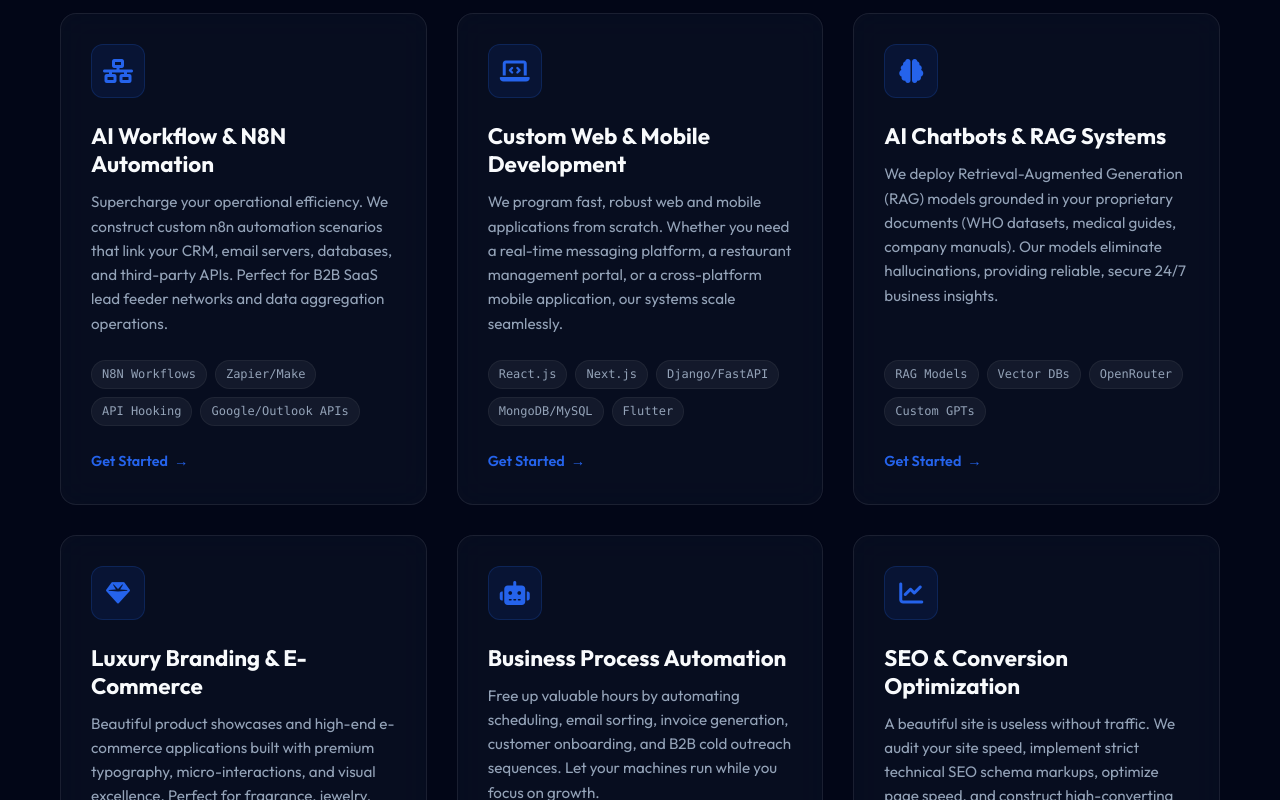
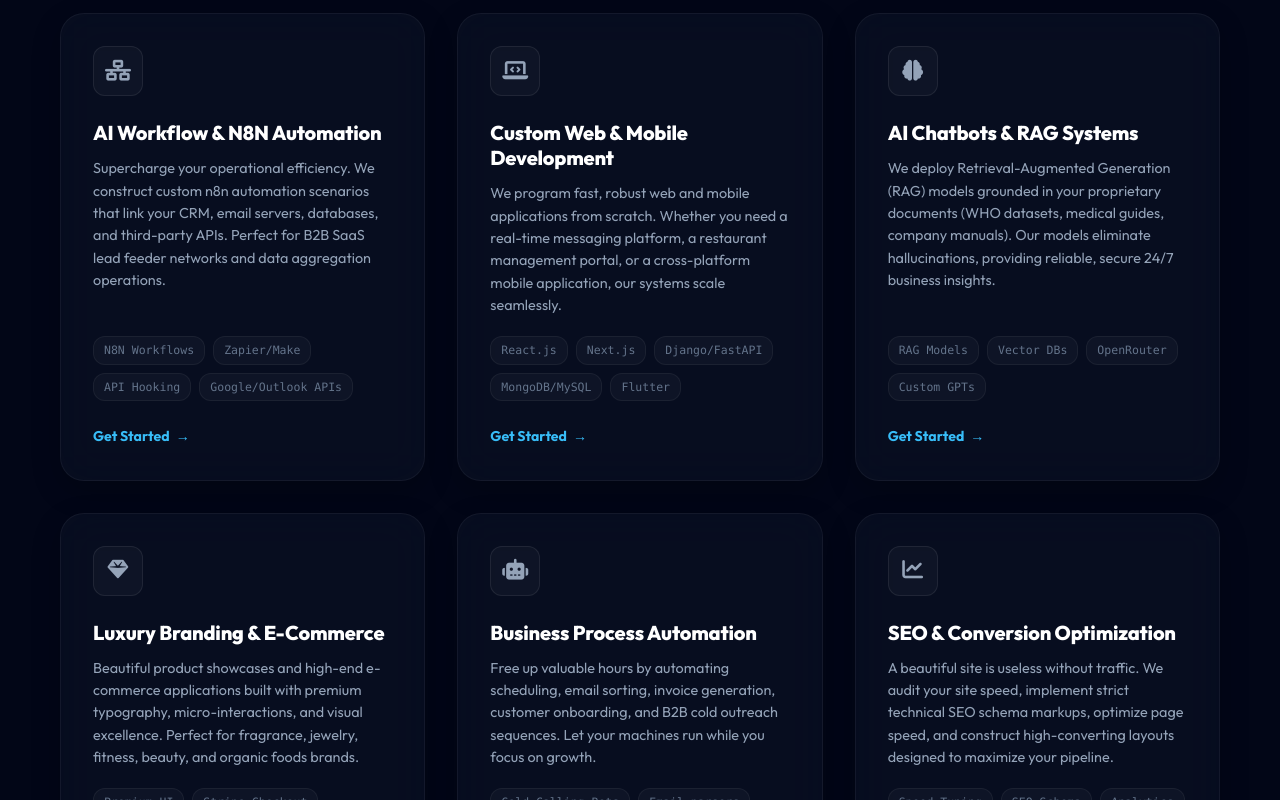
Before and after one commit to Apitideinfo/Apitide-web, a React (Vite) app: page /services in a window 1280 px wide. Shown: the part 1140-1940 px from the top of the page. Built offline with nearby package versions, Linux system fonts and the light colour scheme.

Commit message:
feat(services): premium visual hierarchy and card layout refinement pass with scoped page styling

```diff
--- a/src/pages/Services.jsx
+++ b/src/pages/Services.jsx
@@ -7,48 +7,61 @@ export default function Services() {
   }, []);
 
   return (
-    <main style={{ paddingTop: '80px' }}>
-{/*  SERVICES HERO  */}
+    <div className="services-page">
+      <main style={{ paddingTop: '80px', paddingBottom: '120px' }}>
+
+        {/* SERVICES HERO */}
         <section className="hero services-hero" id="services-hero">
           <div className="hero-glow-blob"></div>
           <div className="container">
             <div className="hero-content">
-        <h1>Smart <span className="gradient-text-blue">AI Workflows</span> & Custom <span className="gradient-text-orange">Software</span></h1>
-        <p>We build automated pipelines, RAG chatbots, and high-converting software designed to scale your business operations while you sleep.</p>
+              <h1>
+                Smart <span className="gradient-text-blue">AI Workflows</span> &amp; Custom <span className="gradient-text-orange">Software</span>
+              </h1>
+              <p>
+                We build automated pipelines, RAG chatbots, and high-converting software designed to scale your business operations while you sleep.
+              </p>
               <div className="hero-buttons">
-          <Link  to="/contact" className="cta-btn primary">Start Your Project</Link>
-          <Link  to="/projects" className="cta-btn secondary">View Our Work</Link>
+                <Link to="/contact" className="cta-btn primary">Start Your Project</Link>
+                <Link to="/projects" className="cta-btn secondary">View Our Work</Link>
               </div>
             </div>
           </div>
         </section>
 
-  {/*  SERVICES MAIN GRID  */}
+        {/* SERVICES MAIN GRID */}
         <section className="section-dark-navy">
           <div className="container">
             <h2 className="section-title">Core Capabilities</h2>
-      <p className="section-subtitle">Intelligent solutions engineered for startups, small businesses, and enterprise operations.</p>
+            <p className="section-subtitle">
+              Intelligent solutions engineered for startups, small businesses, and enterprise operations.
+            </p>
 
             <div className="services-grid">
-        {/*  1. AI Workflow & N8N Automation  */}
+
+              {/* 1. AI Workflow & N8N Automation */}
               <div className="service-card glass-card" id="workflow">
                 <div className="service-icon"><i className="fas fa-network-wired"></i></div>
-          <h3>AI Workflow & N8N Automation</h3>
-          <p>Supercharge your operational efficiency. We construct custom n8n automation scenarios that link your CRM, email servers, databases, and third-party APIs. Perfect for B2B SaaS lead feeder networks and data aggregation operations.</p>
+                <h3>AI Workflow &amp; N8N Automation</h3>
+                <p>
+                  Supercharge your operational efficiency. We construct custom n8n automation scenarios that link your CRM, email servers, databases, and third-party APIs. Perfect for B2B SaaS lead feeder networks and data aggregation operations.
+                </p>
                 <div className="service-features">
                   <span className="feature-tag">N8N Workflows</span>
                   <span className="feature-tag">Zapier/Make</span>
                   <span className="feature-tag">API Hooking</span>
                   <span className="feature-tag">Google/Outlook APIs</span>
                 </div>
-          <Link  to="/contact?service=n8n" className="service-btn">Get Started</Link>
+                <Link to="/contact?service=n8n" className="service-btn">Get Started</Link>
               </div>
 
-        {/*  2. Web & Mobile Apps  */}
+              {/* 2. Web & Mobile Apps */}
               <div className="service-card glass-card" id="development">
                 <div className="service-icon"><i className="fas fa-laptop-code"></i></div>
-          <h3>Custom Web & Mobile Development</h3>
-          <p>We program fast, robust web and mobile applications from scratch. Whether you need a real-time messaging platform, a restaurant management portal, or a cross-platform mobile application, our systems scale seamlessly.</p>
+                <h3>Custom Web &amp; Mobile Development</h3>
+                <p>
+                  We program fast, robust web and mobile applications from scratch. Whether you need a real-time messaging platform, a restaurant management portal, or a cross-platform mobile application, our systems scale seamlessly.
+                </p>
                 <div className="service-features">
                   <span className="feature-tag">React.js</span>
                   <span className="feature-tag">Next.js</span>
@@ -56,75 +69,86 @@ export default function Services() {
                   <span className="feature-tag">MongoDB/MySQL</span>
                   <span className="feature-tag">Flutter</span>
                 </div>
-          <Link  to="/contact?service=development" className="service-btn">Get Started</Link>
+                <Link to="/contact?service=development" className="service-btn">Get Started</Link>
               </div>
 
-        {/*  3. AI Solutions & RAG Systems  */}
+              {/* 3. AI Solutions & RAG Systems */}
               <div className="service-card glass-card" id="ai-solutions">
                 <div className="service-icon"><i className="fas fa-brain"></i></div>
-          <h3>AI Chatbots & RAG Systems</h3>
-          <p>We deploy Retrieval-Augmented Generation (RAG) models grounded in your proprietary documents (WHO datasets, medical guides, company manuals). Our models eliminate hallucinations, providing reliable, secure 24/7 business insights.</p>
+                <h3>AI Chatbots &amp; RAG Systems</h3>
+                <p>
+                  We deploy Retrieval-Augmented Generation (RAG) models grounded in your proprietary documents (WHO datasets, medical guides, company manuals). Our models eliminate hallucinations, providing reliable, secure 24/7 business insights.
+                </p>
                 <div className="service-features">
                   <span className="feature-tag">RAG Models</span>
                   <span className="feature-tag">Vector DBs</span>
                   <span className="feature-tag">OpenRouter</span>
                   <span className="feature-tag">Custom GPTs</span>
                 </div>
-          <Link  to="/contact?service=ai" className="service-btn">Get Started</Link>
+                <Link to="/contact?service=ai" className="service-btn">Get Started</Link>
               </div>
 
-        {/*  4. Luxury Branding & E-Commerce  */}
+              {/* 4. Luxury Branding & E-Commerce */}
               <div className="service-card glass-card" id="branding">
                 <div className="service-icon"><i className="fas fa-gem"></i></div>
-          <h3>Luxury Branding & E-Commerce</h3>
-          <p>Beautiful product showcases and high-end e-commerce applications built with premium typography, micro-interactions, and visual excellence. Perfect for fragrance, jewelry, fitness, beauty, and organic foods brands.</p>
+                <h3>Luxury Branding &amp; E-Commerce</h3>
+                <p>
+                  Beautiful product showcases and high-end e-commerce applications built with premium typography, micro-interactions, and visual excellence. Perfect for fragrance, jewelry, fitness, beauty, and organic foods brands.
+                </p>
                 <div className="service-features">
                   <span className="feature-tag">Premium UI</span>
                   <span className="feature-tag">Stripe Checkout</span>
                   <span className="feature-tag">Tailwind CSS</span>
                   <span className="feature-tag">Micro-Animations</span>
                 </div>
-          <Link  to="/contact?service=ecommerce" className="service-btn">Get Started</Link>
+                <Link to="/contact?service=ecommerce" className="service-btn">Get Started</Link>
               </div>
 
-        {/*  5. Business Process Automation  */}
+              {/* 5. Business Process Automation */}
               <div className="service-card glass-card" id="bpa">
                 <div className="service-icon"><i className="fas fa-robot"></i></div>
                 <h3>Business Process Automation</h3>
-          <p>Free up valuable hours by automating scheduling, email sorting, invoice generation, customer onboarding, and B2B cold outreach sequences. Let your machines run while you focus on growth.</p>
+                <p>
+                  Free up valuable hours by automating scheduling, email sorting, invoice generation, customer onboarding, and B2B cold outreach sequences. Let your machines run while you focus on growth.
+                </p>
                 <div className="service-features">
                   <span className="feature-tag">Cold Calling Bots</span>
                   <span className="feature-tag">Email parsers</span>
                   <span className="feature-tag">Scheduler sync</span>
                   <span className="feature-tag">CRM Sync</span>
                 </div>
-          <Link  to="/contact?service=bpa" className="service-btn">Get Started</Link>
+                <Link to="/contact?service=bpa" className="service-btn">Get Started</Link>
               </div>
 
-        {/*  6. SEO, Performance & CRO  */}
+              {/* 6. SEO, Performance & CRO */}
               <div className="service-card glass-card" id="seo">
                 <div className="service-icon"><i className="fas fa-chart-line"></i></div>
-          <h3>SEO & Conversion Optimization</h3>
-          <p>A beautiful site is useless without traffic. We audit your site speed, implement strict technical SEO schema markups, optimize page speed, and construct high-converting layouts designed to maximize your pipeline.</p>
+                <h3>SEO &amp; Conversion Optimization</h3>
+                <p>
+                  A beautiful site is useless without traffic. We audit your site speed, implement strict technical SEO schema markups, optimize page speed, and construct high-converting layouts designed to maximize your pipeline.
+                </p>
                 <div className="service-features">
                   <span className="feature-tag">Speed Tuning</span>
                   <span className="feature-tag">SEO Schema</span>
                   <span className="feature-tag">Analytics</span>
                   <span className="feature-tag">CRO Audit</span>
                 </div>
-          <Link  to="/contact?service=seo" className="service-btn">Get Started</Link>
+                <Link to="/contact?service=seo" className="service-btn">Get Started</Link>
               </div>
+
             </div>
           </div>
         </section>
 
-  {/*  PROCESS / STATS DETAIL SECTION  */}
+        {/* PROCESS / STATS DETAIL SECTION */}
         <section className="section-light-slate">
           <div className="container">
             <h2 className="section-title">Our Operational Standards</h2>
-      <p className="section-subtitle">We hold our work to the highest standards, ensuring your projects are delivered fast and built to scale.</p>
+            <p className="section-subtitle">
+              We hold our work to the highest standards, ensuring your projects are delivered fast and built to scale.
+            </p>
 
-      <div className="hero-stats-grid" style={{"maxWidth": "1000px", "margin": "0 auto"}}>
+            <div className="hero-stats-grid">
               <div className="hero-stat-item">
                 <span className="stat-number">40%</span>
                 <span className="stat-label">Faster Delivery</span>
@@ -145,7 +169,7 @@ export default function Services() {
           </div>
         </section>
 
-  {/*  FOOTER  */}
       </main>
+    </div>
   );
 }
```
Also changed, not shown: static/css/style.css. Lines whose indentation alone changed are shown as unchanged.
